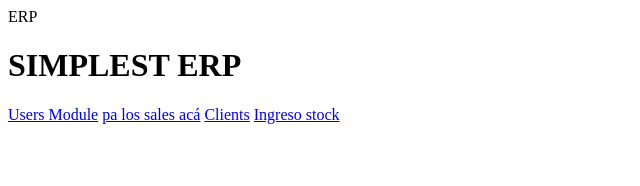
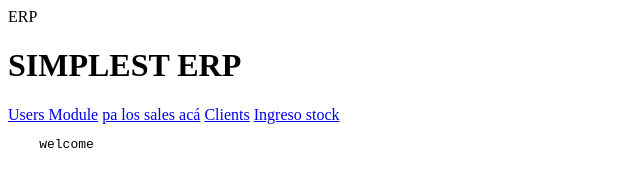
Before and after one commit to JohnathanMB/dojo-gitflow, a plain HTML site: page index.html in a window 1280 px wide. Shown: the full height of the page, 0-640 px from the left. Drawn offline with Linux system fonts and the light colour scheme.

Commit message:
Se añadio pie de página

```diff
--- a/index.html
+++ b/index.html
@@ -10,6 +10,7 @@
     <a href="sales.html">pa los sales acá</a>
     <a href="Clients.html">Clients</a>
     <a href="/stock.html">Ingreso stock</a>
+    <pre>    welcome    </pre>
 </body>
 
 </html>
```
